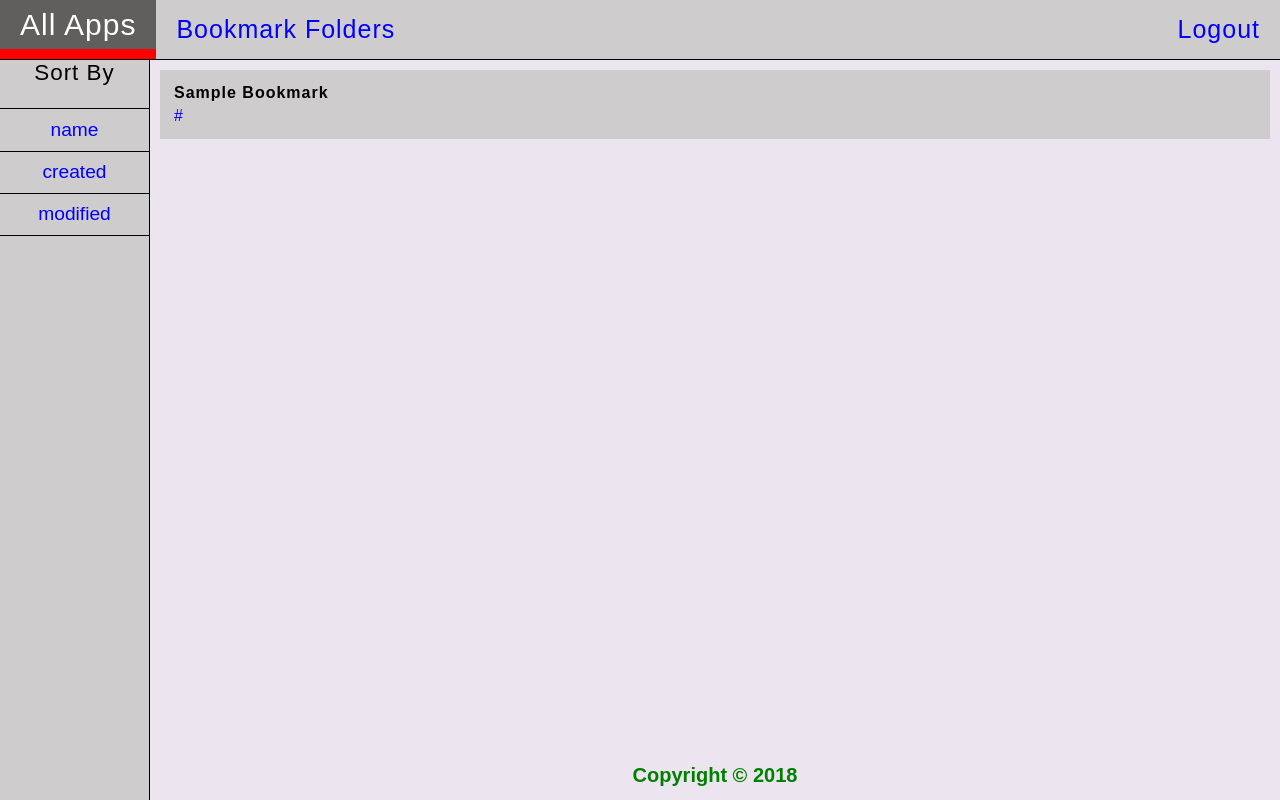
After one commit to pavan-testpress/DjangoProject, a Django app: a page that uses DjangoProject/bookmarksapp/templates/bookmarksapp/base.html in a window 1280 px wide. The commit adds this page. Run offline with Django 3.2, Linux system fonts and the light colour scheme; a user stored in the database is signed in; tables that the repository leaves empty hold one stand-in row (values such as "Sample post"); some web fonts are replaced.

Commit message:
Add BookmarkList to Bookmarks app
- Add BookmarkList template
- Add BookmarkList View
- Add Sort by name, bookmark created & modifide feature
- Add Ubuntu fonts used in Css locally
- Add FontAwesome icons locally

```diff
--- a/DjangoProject/bookmarksapp/static/bookmarksapp/main.css
+++ b/DjangoProject/bookmarksapp/static/bookmarksapp/main.css
@@ -1,5 +1,15 @@
-@import url('https://fonts.googleapis.com/css?family=Ubuntu:400,700');
-
+@font-face {
+    font-family: 'Ubuntu';
+    font-style: regular;
+    font-weight: 400;
+    src: local('Ubuntu regular'), local('Ubuntu regular'), url(Ubuntu-Regular.ttf) format('truetype');
+}
+@font-face {
+    font-family: 'Ubuntu';
+    font-style: bold;
+    font-weight: 700;
+    src: local('Ubuntu bold'), local('Ubuntu bold'), url(Ubuntu-Bold.ttf) format('truetype');
+}
 *{
 margin: 0;
 padding: 0;
@@ -137,3 +147,32 @@ main> .folders> .folder > a> i{
     color: black;
     font-size:10em;
 }
+main >.bookmarks >.bookmark{
+    background: #CECCCC;
+    margin: 0.6em;
+    padding: 0.6em;
+    transition-property: all;
+    transition-duration: 1s;
+}
+main >.bookmarks >.bookmark >.name{
+    margin: 0.3em;
+    color: black;
+    font-weight: bold;
+    text-transform: capitalize;
+    letter-spacing: 1px;
+}
+main >.bookmarks >.bookmark >a{
+    margin: 0.3em;
+    display: block;
+    text-decoration: none;
+}
+main >.bookmarks >.bookmark:hover{
+    background: #605F5E;
+    border-left: 10px solid red;
+    font-size: 1.3em;
+}
+main >.bookmarks >.bookmark:hover >.name,
+main >.bookmarks >.bookmark:hover >a{
+    font-size: 1.3em;
+    color: white;
+}
--- a/DjangoProject/bookmarksapp/templates/bookmarksapp/base.html
+++ b/DjangoProject/bookmarksapp/templates/bookmarksapp/base.html
@@ -2,7 +2,7 @@
     <head>
         {% load static %}
         <link rel="stylesheet" href="{% static 'bookmarksapp/main.css' %}">
-        <link rel="stylesheet" href="https://use.fontawesome.com/releases/v5.6.3/css/all.css" integrity="sha384-UHRtZLI+pbxtHCWp1t77Bi1L4ZtiqrqD80Kn4Z8NTSRyMA2Fd33n5dQ8lWUE00s/" crossorigin="anonymous">
+        <link rel="stylesheet" href="{% static 'bookmarksapp/all.css' %}">
     </head>
     <body>
          <div id="container">
@@ -14,10 +14,9 @@
                 </div>
             </nav>
              <aside>
-                 <div class="title">sort by</div>
-                 <a href="{% url 'bookmarksapp:folders' %}?sort=name">name</a>
-                 <a href="{% url 'bookmarksapp:folders' %}?sort=-created">created</a>
-                 <a href="{% url 'bookmarksapp:folders' %}?sort=-modified">modified</a>
+                 {% block sidebar %}
+
+                 {% endblock %}
              </aside>
             <main>
                 {% block content %}
--- /dev/null
+++ b/DjangoProject/bookmarksapp/templates/bookmarksapp/bookmarkslist.html
@@ -0,0 +1,19 @@
+{% extends 'bookmarksapp/base.html' %}
+{% load static %}
+{% block sidebar %}
+     <div class="title">sort by</div>
+     <a href="{{ request.path }}?sort=name">name</a>
+     <a href="{{ request.path }}?sort=-created">created</a>
+     <a href="{{ request.path }}?sort=-modified">modified</a>
+{% endblock %}
+
+{% block content %}
+    <div class="bookmarks">
+        {% for bookmark in bookmarks %}
+            <div class="bookmark">
+                <div class="name">{{ bookmark.name }}</div>
+                <a href="{{ bookmark.url }}">{{ bookmark.url }}</a>
+            </div>
+        {% endfor %}
+    </div>
+{% endblock %}
--- a/DjangoProject/bookmarksapp/urls.py
+++ b/DjangoProject/bookmarksapp/urls.py
@@ -7,4 +7,5 @@ app_name = "bookmarksapp"
 urlpatterns = [
     path('', views.index, name="index"),
     path('folders/', views.FolderListView.as_view(), name="folders"),
+    path('folders/<slug>/', views.BookmarksListView.as_view(), name="bookmarks")
 ]
--- a/DjangoProject/bookmarksapp/views.py
+++ b/DjangoProject/bookmarksapp/views.py
@@ -17,8 +17,15 @@ class FolderListView(ListView):
     context_object_name = 'folders'
     template_name = 'bookmarksapp/folderlist.html'
 
+    def dispatch(self, request, *args, **kwargs):
+        if request.user.is_authenticated:
+            return super(FolderListView, self).dispatch(request, *args, **kwargs)
+        else:
+            return HttpResponseRedirect(reverse('authenticationapp:login'))
+
     def get_queryset(self):
         qs = super().get_queryset()
+        print(qs.filter(created_by=self.request.user))
         return qs.filter(created_by=self.request.user)
 
     def get_ordering(self):
@@ -26,3 +33,29 @@ class FolderListView(ListView):
             return self.request.GET['sort']
         else:
             return None
+
+
+class BookmarksListView(ListView):
+    model = Folders
+    context_object_name = 'bookmarks'
+    template_name = 'bookmarksapp/bookmarkslist.html'
+
+    def dispatch(self, request, *args, **kwargs):
+        if request.user.is_authenticated:
+            return super(BookmarksListView, self).dispatch(request, *args, **kwargs)
+        else:
+            return HttpResponseRedirect(reverse('authenticationapp:login'))
+
+    def get_queryset(self):
+        if 'sort' in self.request.GET:
+            self.queryset = Folders.objects.get(created_by=self.request.user, slug=self.kwargs['slug']).folder
+            qs = super(BookmarksListView, self).get_queryset()
+        else:
+            qs = Folders.objects.get(created_by=self.request.user, slug=self.kwargs['slug']).folder.all()
+        return qs
+
+    def get_ordering(self):
+        if 'sort' in self.request.GET:
+            return self.request.GET['sort']
+        else:
+            return None
```
Also changed, not shown: DjangoProject/bookmarksapp/templates/bookmarksapp/folderlist.html (+7 -1 lines), 1 other file.
